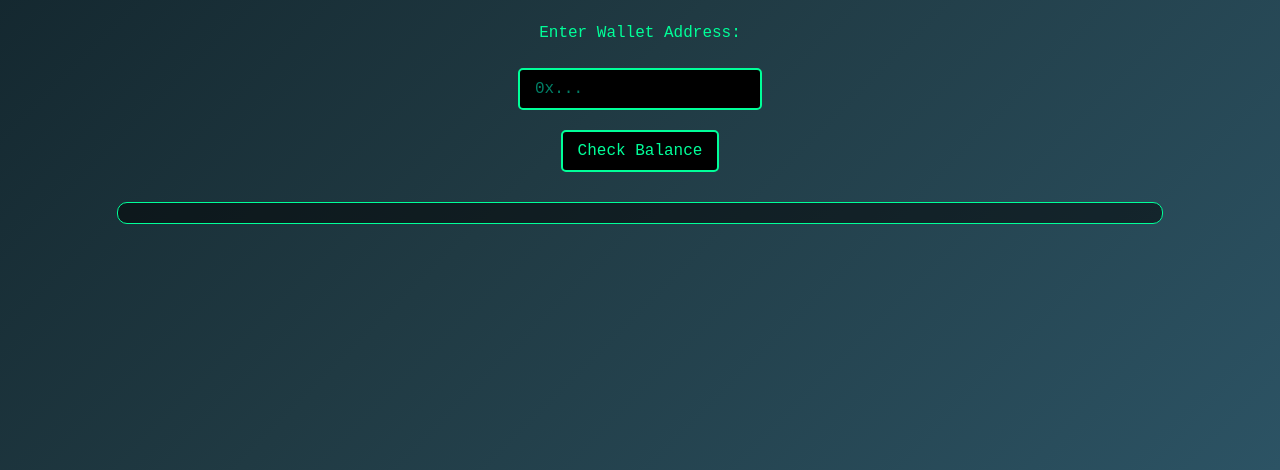
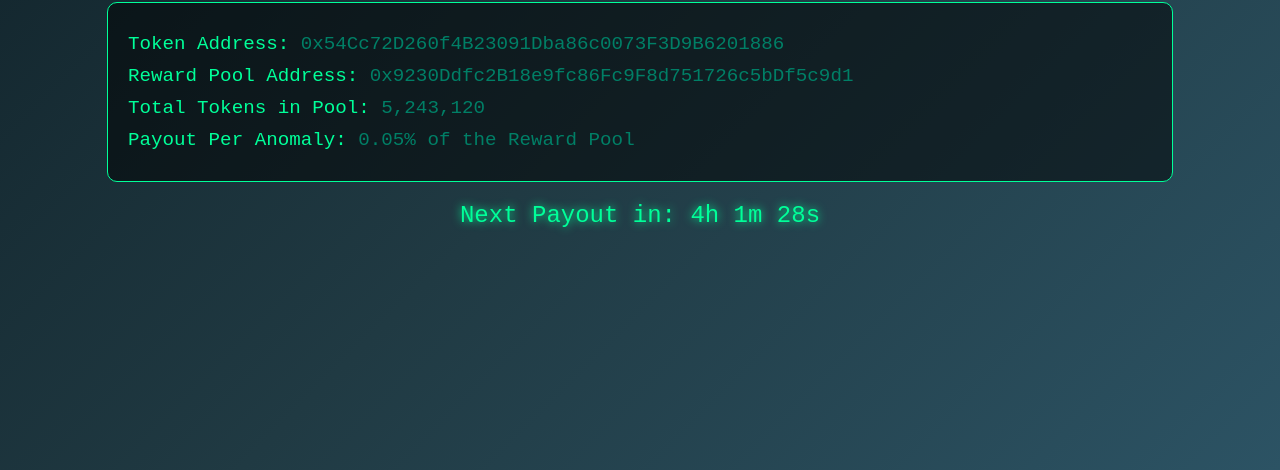
Before and after one commit to broadcastparadox/broadcastparadox.github.io, a plain HTML site: page rewardpool.html in a window 1280 px wide. Shown: the part 330-800 px from the top of the page. Drawn offline with nearby package versions, Linux system fonts and the light colour scheme.

Commit message:
Update rewardpool.html

```diff
--- a/rewardpool.html
+++ b/rewardpool.html
@@ -3,7 +3,7 @@
 <head>
   <meta charset="UTF-8">
   <meta name="viewport" content="width=device-width, initial-scale=1.0">
-  <title>Polygon Token Tracker</title>
+  <title>Reward Pool Tracker</title>
   <style>
     /* Cyberpunk Hacker Theme */
     body {
@@ -27,36 +27,9 @@
       text-shadow: 0 0 10px #00ff99, 0 0 20px #00ff99;
     }
 
-    input, button {
-      font-family: 'Courier New', Courier, monospace;
-      font-size: 1em;
-      padding: 10px 15px;
-      margin: 10px;
-      border: 2px solid #00ff99;
-      border-radius: 5px;
-      background-color: #000;
-      color: #00ff99;
-      outline: none;
-    }
-
-    input::placeholder {
-      color: #007f66;
-    }
-
-    button {
-      cursor: pointer;
-      transition: background-color 0.3s ease, color 0.3s ease;
-    }
-
-    button:hover {
-      background-color: #00ff99;
-      color: #000;
-    }
-
-    #result {
+    #info {
       font-size: 1.2em;
-      margin-top: 20px;
-      padding: 10px;
+      padding: 20px;
       width: 80%;
       background: rgba(0, 0, 0, 0.5);
       border: 1px solid #00ff99;
@@ -65,51 +38,56 @@
       overflow-y: auto;
       max-height: 50vh;
     }
+
+    .static-data {
+      margin: 10px 0;
+    }
+
+    .static-data span {
+      color: #007f66;
+    }
+
+    #countdown {
+      font-size: 1.5em;
+      margin-top: 20px;
+      text-align: center;
+      text-shadow: 0 0 10px #00ff99;
+    }
   </style>
 </head>
 <body>
-  <h1>Polygon Token Tracker</h1>
-  <p>Enter Wallet Address:</p>
-  <input type="text" id="walletAddress" placeholder="0x...">
-  <button onclick="getBalance()">Check Balance</button>
-  <div id="result"></div>
+  <h1>Reward Pool Tracker</h1>
+  <div id="info">
+    <p class="static-data">Token Address: <span>0x54Cc72D260f4B23091Dba86c0073F3D9B6201886</span></p>
+    <p class="static-data">Reward Pool Address: <span>0x9230Ddfc2B18e9fc86Fc9F8d751726c5bDf5c9d1</span></p>
+    <p class="static-data">Total Tokens in Pool: <span>5,243,120</span></p>
+    <p class="static-data">Payout Per Anomaly: <span>0.05% of the Reward Pool</span></p>
+  </div>
+  <div id="countdown">Next Payout in: <span id="time"></span></div>
 
-  <script src="https://cdn.jsdelivr.net/npm/ethers/dist/ethers.min.js"></script>
   <script>
-    const tokenAddress = "0x54Cc72D260f4B23091Dba86c0073F3D9B6201886"; // Token contract address
-    const rewardPool = "0x9230Ddfc2B18e9fc86Fc9F8d751726c5bDf5c9d1"; // Reward pool address
-    const provider = new ethers.providers.JsonRpcProvider("https://polygon-rpc.com"); // Polygon mainnet RPC
+    function updateCountdown() {
+      const now = new Date();
+      const nextPayout = new Date(now);
+      nextPayout.setHours(3, 33, 0, 0); // Set to 3:33 AM PST
 
-    const abi = [
-      "function balanceOf(address owner) view returns (uint256)",
-      "function decimals() view returns (uint8)"
-    ];
-
-    async function getBalance() {
-      const walletAddress = document.getElementById("walletAddress").value;
-      const resultDiv = document.getElementById("result");
-
-      if (!ethers.utils.isAddress(walletAddress)) {
-        resultDiv.innerText = "Invalid wallet address.";
-        return;
+      if (now >= nextPayout) {
+        // If the current time has passed today's 3:33 AM, set to tomorrow
+        nextPayout.setDate(nextPayout.getDate() + 1);
       }
 
-      try {
-        const contract = new ethers.Contract(tokenAddress, abi, provider);
-        const decimals = await contract.decimals();
-        const rawBalance = await contract.balanceOf(walletAddress);
-        const formattedBalance = ethers.utils.formatUnits(rawBalance, decimals);
+      const timeDiff = nextPayout - now; // Time difference in milliseconds
+      const hours = Math.floor((timeDiff / (1000 * 60 * 60)) % 24);
+      const minutes = Math.floor((timeDiff / (1000 * 60)) % 60);
+      const seconds = Math.floor((timeDiff / 1000) % 60);
 
-        resultDiv.innerHTML = `
-          <p>Wallet: <strong>${walletAddress}</strong></p>
-          <p>Token Balance: <strong>${formattedBalance}</strong></p>
-          <p>Reward Pool: <strong>${rewardPool}</strong></p>
-        `;
-      } catch (error) {
-        console.error(error);
-        resultDiv.innerText = "Error fetching balance.";
-      }
+      // Display the countdown
+      document.getElementById("time").innerText = `${hours}h ${minutes}m ${seconds}s`;
     }
+
+    // Update countdown every second
+    setInterval(updateCountdown, 1000);
+    updateCountdown(); // Initial call to display immediately
   </script>
 </body>
 </html>
```
